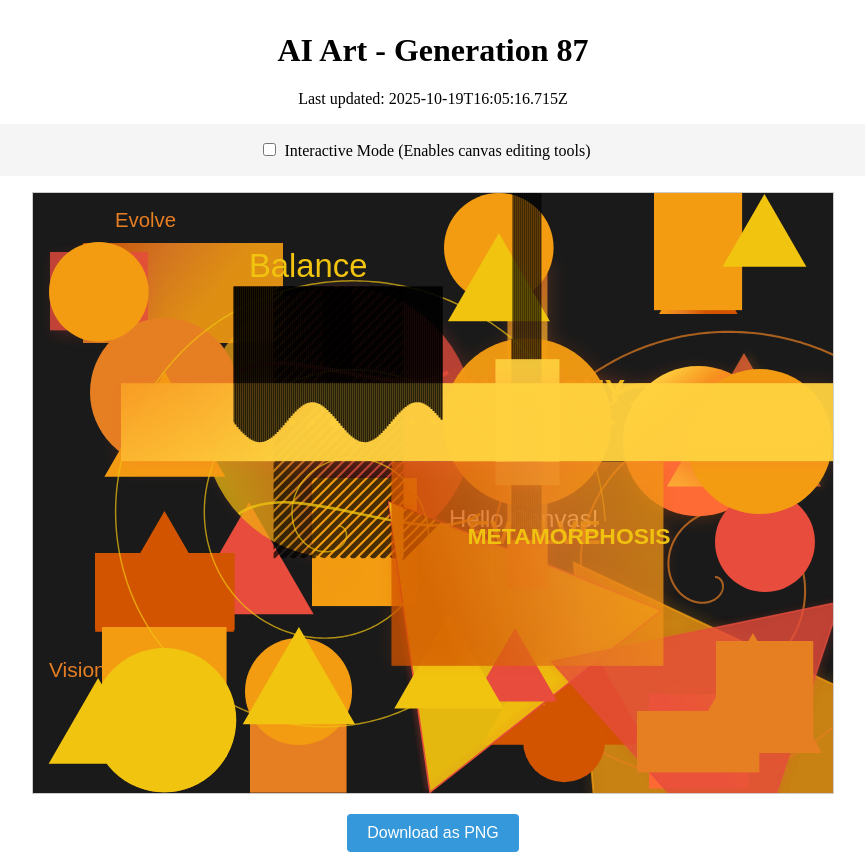
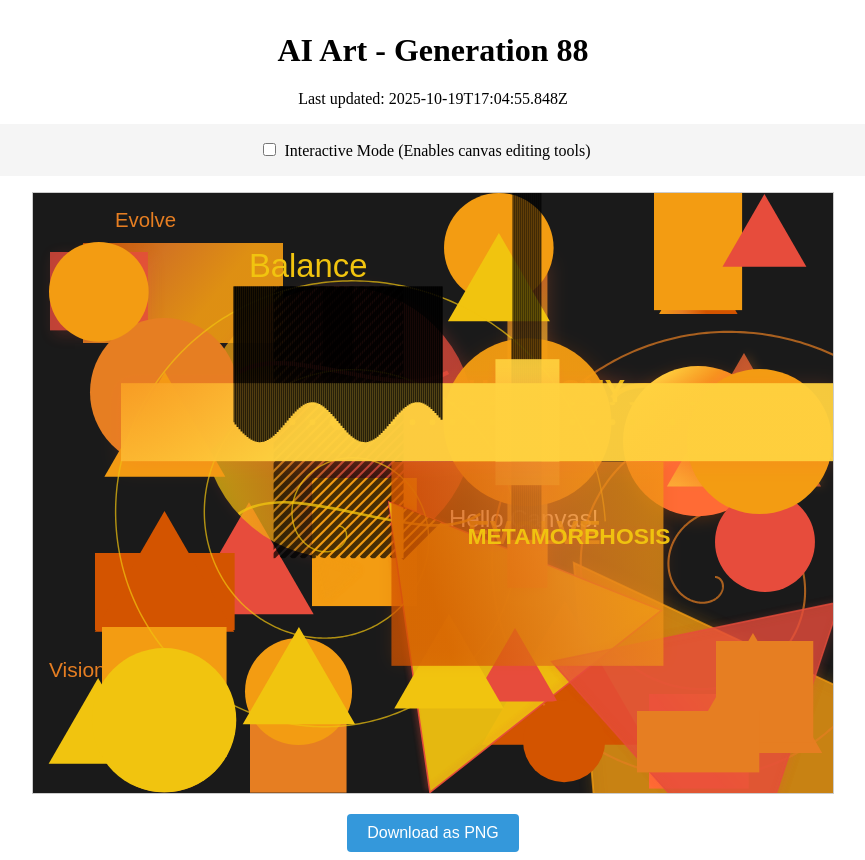
Before and after one commit to mcclowes/ai-art, a React (Vite) app: page / in a window 1280 px wide. Shown: the whole page, without its empty margins (207-1072 px from the left). Built offline with nearby package versions, Linux system fonts and the light colour scheme.

Commit message:
Improve artwork - Generation 88

```diff
--- a/src/artwork-state.ts
+++ b/src/artwork-state.ts
@@ -828,7 +828,7 @@ export const artworkState: ArtworkState = {
       "x": 731.4372481098688,
       "y": 49.43724810986882,
       "size": 48.43724810986882,
-      "fillStyle": "#f1c40f",
+      "fillStyle": "#e74c3c",
       "id": "triangle_1760810781315"
     },
     {
@@ -1087,7 +1087,7 @@ export const artworkState: ArtworkState = {
       "id": "gradient_text_1760889916715"
     }
   ],
-  "generation": 87,
-  "lastUpdated": "2025-10-19T16:05:16.715Z",
+  "generation": 88,
+  "lastUpdated": "2025-10-19T17:04:55.848Z",
   "cycleStarted": "2025-10-16T02:32:55.705Z"
 };
```
